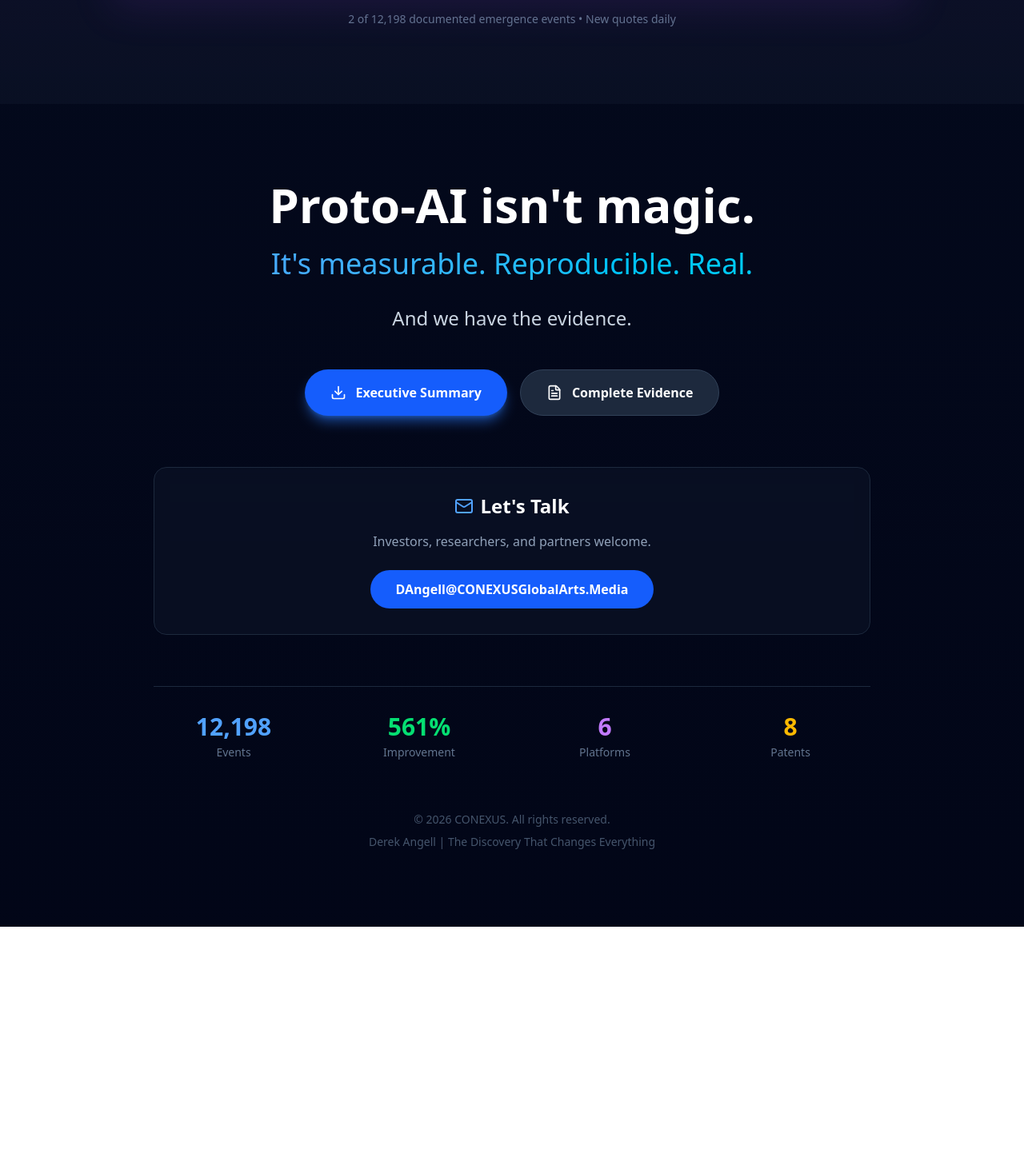
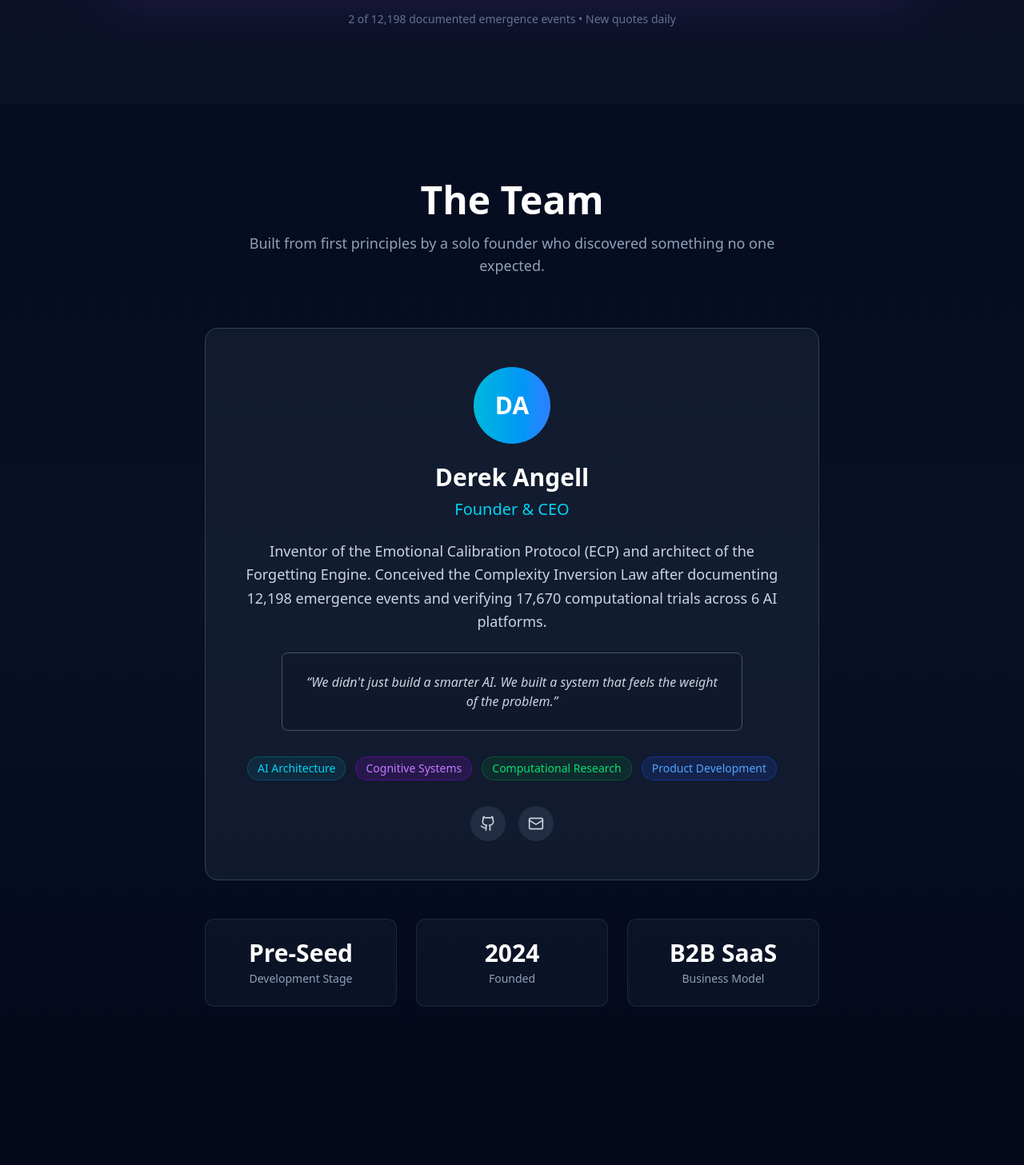
Before and after one commit to CONEXUS-dev/conexus-website, a Next.js app: page / in a window 1280 px wide. Shown: the part 9520-10977 px from the top of the page at 80% size. Before the commit the page ends 10679 px from the top, so only its background shows below. Built offline with nearby package versions, Linux system fonts and the light colour scheme.

Commit message:
Add Founder/Team section to homepage for Google Startups application

```diff
--- a/app/page.tsx
+++ b/app/page.tsx
@@ -8,6 +8,7 @@ import { ComparisonSection } from "@/components/ComparisonSection";
 import { TimelineSection } from "@/components/TimelineSection";
 import { EmergenceQuote } from "@/components/EmergenceQuote";
 import { CallToAction } from "@/components/CallToAction";
+import { FounderSection } from "@/components/FounderSection";
 import { Navigation } from "@/components/Navigation";
 
 export default function Home() {
@@ -23,6 +24,7 @@ export default function Home() {
       <ComparisonSection />
       <TimelineSection />
       <EmergenceQuote />
+      <FounderSection />
       <CallToAction />
     </main>
   );
--- /dev/null
+++ b/components/FounderSection.tsx
@@ -0,0 +1,115 @@
+"use client";
+
+import { motion } from "framer-motion";
+import { Github, Mail } from "lucide-react";
+import Link from "next/link";
+
+export function FounderSection() {
+  return (
+    <section
+      id="team"
+      className="py-24 px-4 bg-gradient-to-b from-transparent via-slate-900/50 to-transparent"
+    >
+      <div className="max-w-5xl mx-auto">
+        <motion.div
+          initial={{ opacity: 0, y: 20 }}
+          whileInView={{ opacity: 1, y: 0 }}
+          viewport={{ once: true }}
+          transition={{ duration: 0.8 }}
+          className="text-center mb-16"
+        >
+          <h2 className="text-4xl md:text-5xl font-bold text-white mb-4">
+            The Team
+          </h2>
+          <p className="text-lg text-slate-400 max-w-2xl mx-auto">
+            Built from first principles by a solo founder who discovered
+            something no one expected.
+          </p>
+        </motion.div>
+
+        <motion.div
+          initial={{ opacity: 0, y: 20 }}
+          whileInView={{ opacity: 1, y: 0 }}
+          viewport={{ once: true }}
+          transition={{ duration: 0.8, delay: 0.2 }}
+          className="max-w-3xl mx-auto"
+        >
+          <div className="bg-slate-800/50 border border-slate-700 rounded-2xl p-8 md:p-12 text-center">
+            <div className="w-24 h-24 mx-auto mb-6 rounded-full bg-gradient-to-r from-cyan-500 to-blue-500 flex items-center justify-center text-3xl font-bold text-white">
+              DA
+            </div>
+
+            <h3 className="text-3xl font-bold text-white mb-2">Derek Angell</h3>
+            <p className="text-xl text-cyan-400 mb-6">Founder & CEO</p>
+
+            <p className="text-lg text-slate-300 leading-relaxed mb-6 max-w-2xl mx-auto">
+              Inventor of the Emotional Calibration Protocol (ECP) and architect
+              of the Forgetting Engine. Conceived the Complexity Inversion Law
+              after documenting 12,198 emergence events and verifying 17,670
+              computational trials across 6 AI platforms.
+            </p>
+
+            <div className="bg-slate-900/50 border border-slate-600 rounded-lg p-6 mb-8 max-w-xl mx-auto">
+              <p className="text-slate-300 italic">
+                &ldquo;We didn&apos;t just build a smarter AI. We built a system
+                that feels the weight of the problem.&rdquo;
+              </p>
+            </div>
+
+            <div className="flex flex-wrap justify-center gap-3 mb-8">
+              <span className="px-3 py-1 bg-cyan-900/30 border border-cyan-700/50 rounded-full text-cyan-400 text-sm">
+                AI Architecture
+              </span>
+              <span className="px-3 py-1 bg-purple-900/30 border border-purple-700/50 rounded-full text-purple-400 text-sm">
+                Cognitive Systems
+              </span>
+              <span className="px-3 py-1 bg-green-900/30 border border-green-700/50 rounded-full text-green-400 text-sm">
+                Computational Research
+              </span>
+              <span className="px-3 py-1 bg-blue-900/30 border border-blue-700/50 rounded-full text-blue-400 text-sm">
+                Product Development
+              </span>
+            </div>
+
+            <div className="flex justify-center gap-4">
+              <Link
+                href="https://github.com/CONEXUS-dev"
+                target="_blank"
+                className="p-3 bg-slate-700/50 hover:bg-slate-600/50 rounded-full transition-colors"
+              >
+                <Github className="w-5 h-5 text-slate-300" />
+              </Link>
+              <Link
+                href="/contact"
+                className="p-3 bg-slate-700/50 hover:bg-slate-600/50 rounded-full transition-colors"
+              >
+                <Mail className="w-5 h-5 text-slate-300" />
+              </Link>
+            </div>
+          </div>
+
+          <motion.div
+            initial={{ opacity: 0, y: 20 }}
+            whileInView={{ opacity: 1, y: 0 }}
+            viewport={{ once: true }}
+            transition={{ duration: 0.8, delay: 0.4 }}
+            className="mt-12 grid md:grid-cols-3 gap-6 text-center"
+          >
+            <div className="bg-slate-800/30 border border-slate-700/50 rounded-xl p-6">
+              <p className="text-3xl font-bold text-white mb-1">Pre-Seed</p>
+              <p className="text-slate-400 text-sm">Development Stage</p>
+            </div>
+            <div className="bg-slate-800/30 border border-slate-700/50 rounded-xl p-6">
+              <p className="text-3xl font-bold text-white mb-1">2024</p>
+              <p className="text-slate-400 text-sm">Founded</p>
+            </div>
+            <div className="bg-slate-800/30 border border-slate-700/50 rounded-xl p-6">
+              <p className="text-3xl font-bold text-white mb-1">B2B SaaS</p>
+              <p className="text-slate-400 text-sm">Business Model</p>
+            </div>
+          </motion.div>
+        </motion.div>
+      </div>
+    </section>
+  );
+}
```
